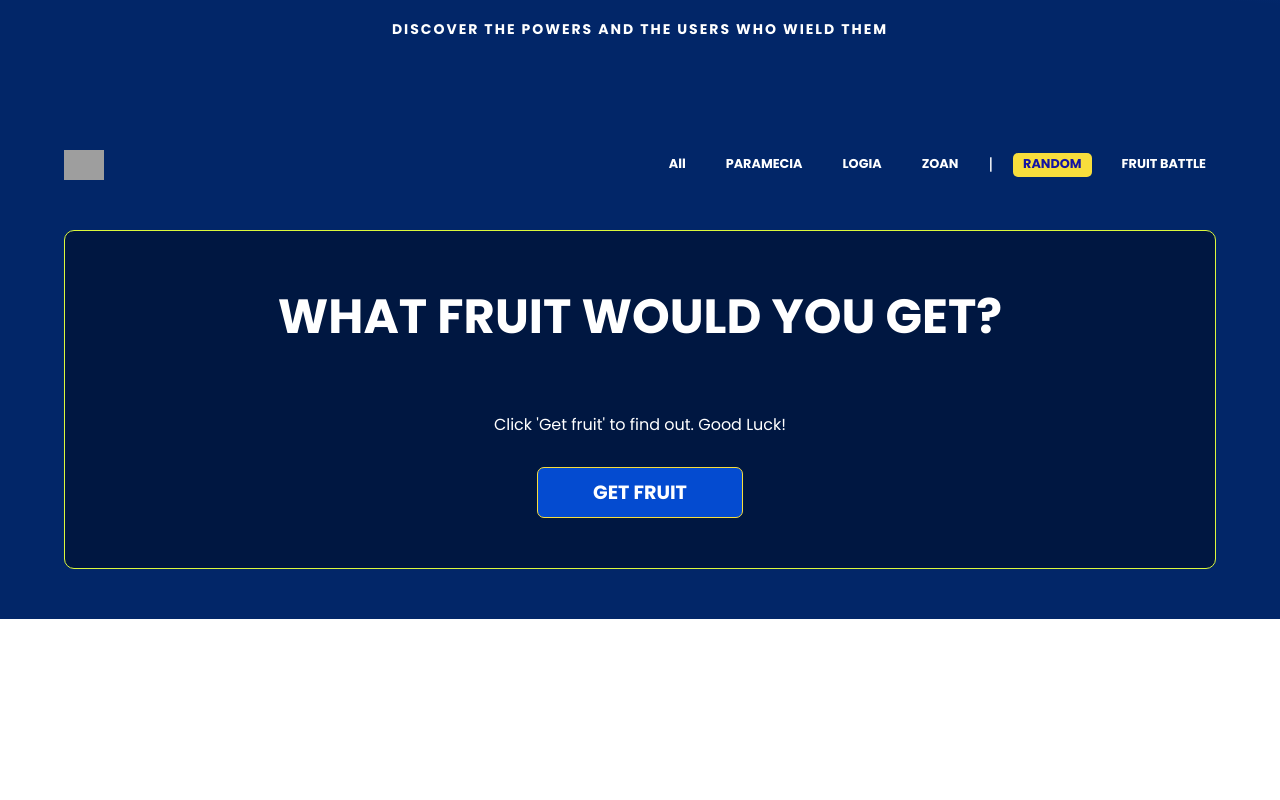
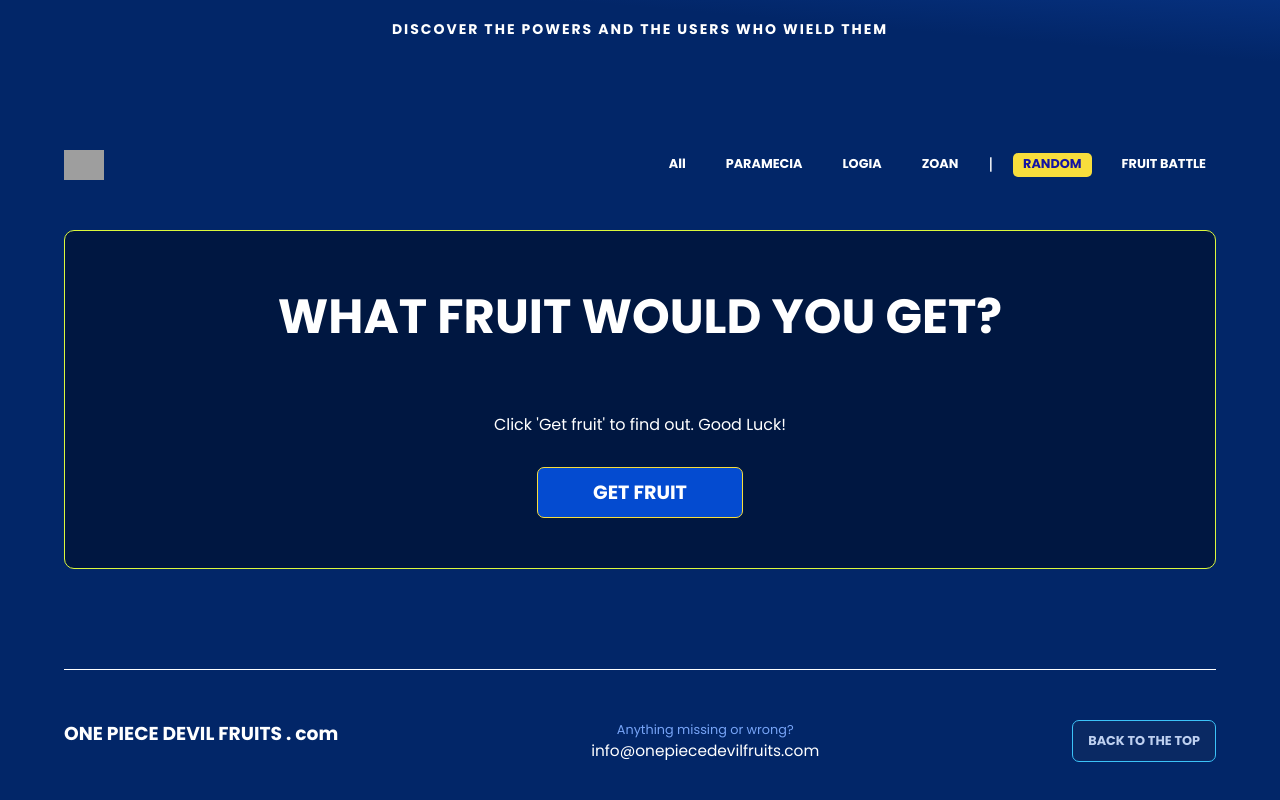
Before and after one commit to Floakz/OnePieceDevilFruits, a React (Vite) app: page /random-fruit in a window 1280 px wide. Shown: the part 306-1106 px from the top of the page. Before the commit the page ends 925 px from the top, so only its background shows below. Built offline with nearby package versions, Linux system fonts and the light colour scheme; no server answers; the database is empty; grey boxes are pictures that could not be loaded.

Commit message:
Fixed Missing Footer
-Fixed Missing Footer

```diff
--- /dev/null
+++ b/src/Components/footer/footer.jsx
@@ -0,0 +1,12 @@
+
+export default function Footer() {
+    return (
+        <footer>
+            <h3>ONE PIECE DEVIL FRUITS . com</h3>
+            <span className='emailFooter'>
+                Anything missing or wrong?<br /><span> info@onepiecedevilfruits.com</span>
+            </span>
+            <a href='#hero-title'>back to the top</a>
+        </footer>
+    )
+}
--- a/src/pages/error/pageNotFound.jsx
+++ b/src/pages/error/pageNotFound.jsx
@@ -1,6 +1,7 @@
 import Header from "../../Components/header/Header";
 import styles from './error.module.css'
 import Seo from "../../Components/Seo";
+import Footer from "../../Components/footer/footer";
 
 export default function PageNotFound() {
 
@@ -13,6 +14,7 @@ export default function PageNotFound() {
                 <h2>Your Log Pose seems to be broken!</h2>
                 <span>The page you’re looking for might be lost at sea.</span>
             </div>
+            <Footer />
         </>
     )
 }
--- a/src/pages/fruits/AllFruitsPage.jsx
+++ b/src/pages/fruits/AllFruitsPage.jsx
@@ -4,7 +4,7 @@ import { fetchAllFruitsOnce, filterByCategoryLocal } from "../../lib/fruitsApi.j
 import FruitCard from "../../Components/FruitCard.jsx";
 import Header from "../../Components/header/Header.jsx";
 import Seo from '../../Components/Seo.jsx'
-
+import Footer from "../../Components/footer/footer.jsx";
 
 const PAGE_SIZE = 12;
 
@@ -50,6 +50,8 @@ export default function AllFruitsPage() {
                     load more
                 </button>
             )}
+
+            <Footer />
         </>
     );
 }
--- a/src/pages/fruits/logia/LogiaFruits.jsx
+++ b/src/pages/fruits/logia/LogiaFruits.jsx
@@ -4,6 +4,7 @@ import { fetchAllFruitsOnce, filterByCategoryLocal, paginateLocal } from "../../
 import FruitCard from "../../../Components/FruitCard.jsx";
 import Header from "../../../Components/header/Header.jsx";
 import Seo from "../../../Components/Seo.jsx";
+import Footer from "../../../Components/footer/footer.jsx";
 
 const PAGE_SIZE = 12;
 
@@ -50,6 +51,7 @@ export default function LogiaFruits() {
                     load more
                 </button>
             )}
+            <Footer />
         </>
     );
 }
--- a/src/pages/fruits/paramecia/ParameciaFruits.jsx
+++ b/src/pages/fruits/paramecia/ParameciaFruits.jsx
@@ -4,6 +4,7 @@ import { fetchAllFruitsOnce, filterByCategoryLocal, paginateLocal } from "../../
 import FruitCard from "../../../Components/FruitCard.jsx";
 import Header from "../../../Components/header/Header.jsx";
 import Seo from "../../../Components/Seo.jsx";
+import Footer from "../../../Components/footer/footer.jsx";
 
 const PAGE_SIZE = 12;
 
@@ -50,6 +51,8 @@ export default function ParameciaFruits() {
                     load more
                 </button>
             )}
+
+            <Footer />
         </>
     );
 }
--- a/src/pages/fruits/zoan/ZoanFruits.jsx
+++ b/src/pages/fruits/zoan/ZoanFruits.jsx
@@ -4,6 +4,7 @@ import { fetchAllFruitsOnce, filterByCategoryLocal, paginateLocal } from "../../
 import FruitCard from "../../../Components/FruitCard.jsx";
 import Header from "../../../Components/header/Header.jsx";
 import Seo from "../../../Components/Seo.jsx";
+import Footer from "../../../Components/footer/footer.jsx";
 
 const PAGE_SIZE = 12;
 
@@ -51,6 +52,8 @@ export default function ZoanFruits() {
                     load more
                 </button>
             )}
+
+            <Footer />
         </>
     );
 }
--- a/src/pages/games/FruitBattlePage.jsx
+++ b/src/pages/games/FruitBattlePage.jsx
@@ -3,7 +3,8 @@ import { useEffect, useState } from "react";
 import Header from "../../Components/header/Header";
 import FruitBattle from "../../Components/fruitBattle/FruitBattle"; // <-- the game component
 import { fetchAllFruitsOnce } from "../../lib/fruitsApi";
-
+import Footer from "../../Components/footer/footer";
+import Seo from "../../Components/Seo";
 
 // optional: small responsive gate
 function useViewportWidth() {
@@ -26,6 +27,15 @@ export default function FruitBattlePage() {
 
     return (
         <>
+
+            <Seo
+                title="Devil Fruit Battle – Build Your Crew & Fight!"
+                description="Choose your crew and face a random enemy team in the ultimate Devil Fruit Battle! Compare powers, abilities and see who dominates the seas."
+                canonical="https://onepiecedevilfruits.com/fruit-battle"
+                image="https://onepiecedevilfruits.com/assets/fruit-battle-preview.jpg"
+            />
+
+
             <Header />
 
             {width < 800 ? (
@@ -40,6 +50,8 @@ export default function FruitBattlePage() {
                     <FruitBattle fruits={allFruits} />
                 </div>
             )}
+
+            <Footer />
         </>
     );
 }
--- a/src/pages/games/RandomFruitPage.jsx
+++ b/src/pages/games/RandomFruitPage.jsx
@@ -2,7 +2,9 @@
 import { useEffect, useState } from "react";
 import Header from "../../Components/header/Header";
 import { fetchAllFruitsOnce } from "../../lib/fruitsApi";
-import styles from './games.module.css'
+import Footer from "../../Components/footer/footer";
+import Seo from '../../Components/Seo'
+
 
 function genRandom(max) { return Math.floor(Math.random() * max); }
 
@@ -41,6 +43,13 @@ export default function RandomFruitPage() {
 
     return (
         <>
+            <Seo
+                title="Random Devil Fruit Generator – Which Fruit Will You Get?"
+                description="Click to discover your random Devil Fruit! Instantly reveal one of the mysterious One Piece Devil Fruits with user, ability and image."
+                canonical="https://onepiecedevilfruits.com/random-fruit"
+                image="https://onepiecedevilfruits.com/assets/random-fruit-preview.jpg"
+            />
+
             <Header />
             <div className="mainFull randomWrapper">
                 <h2>What fruit would you get?</h2>
@@ -67,6 +76,7 @@ export default function RandomFruitPage() {
                     </>
                 )}
             </div>
+            <Footer />
         </>
     );
 }
```
